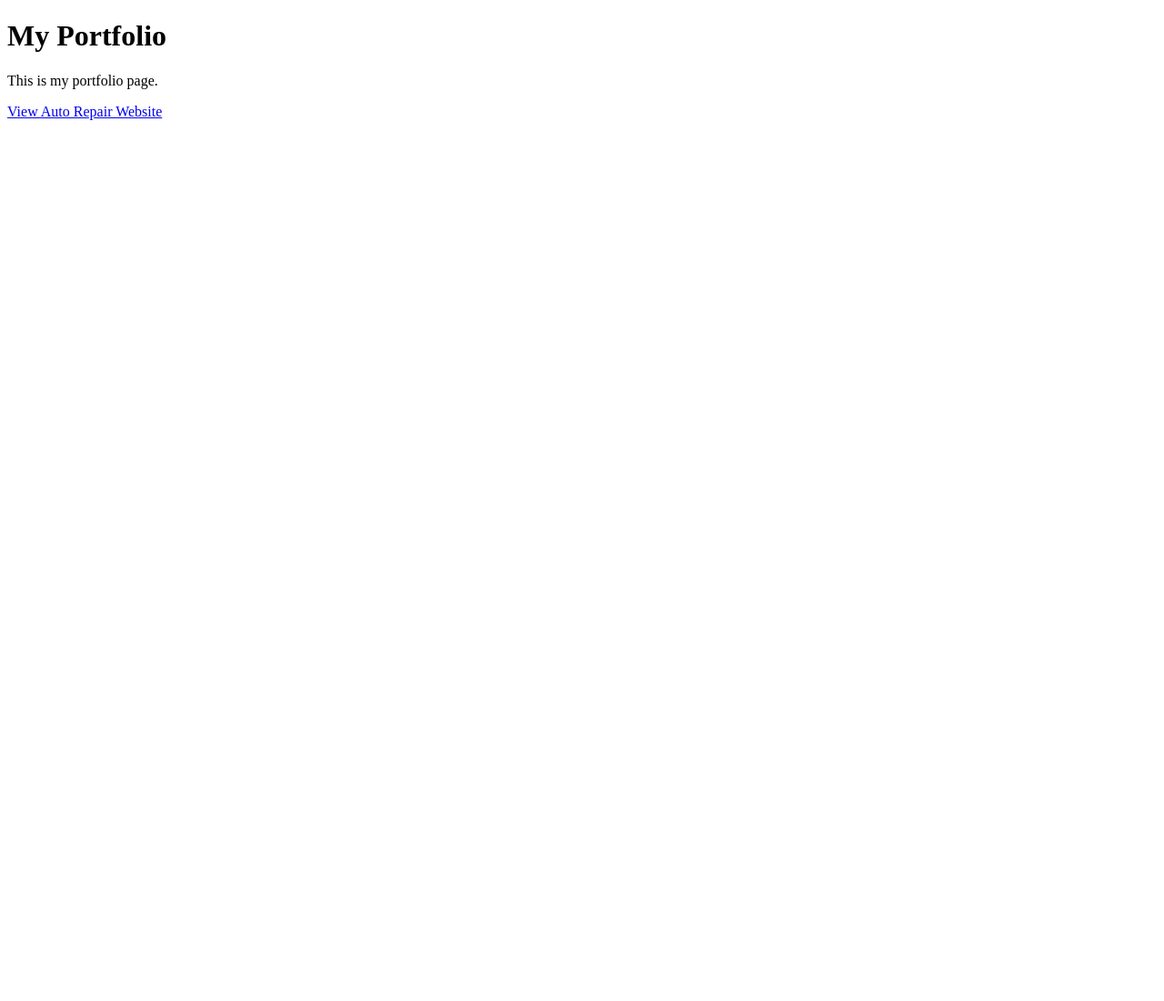
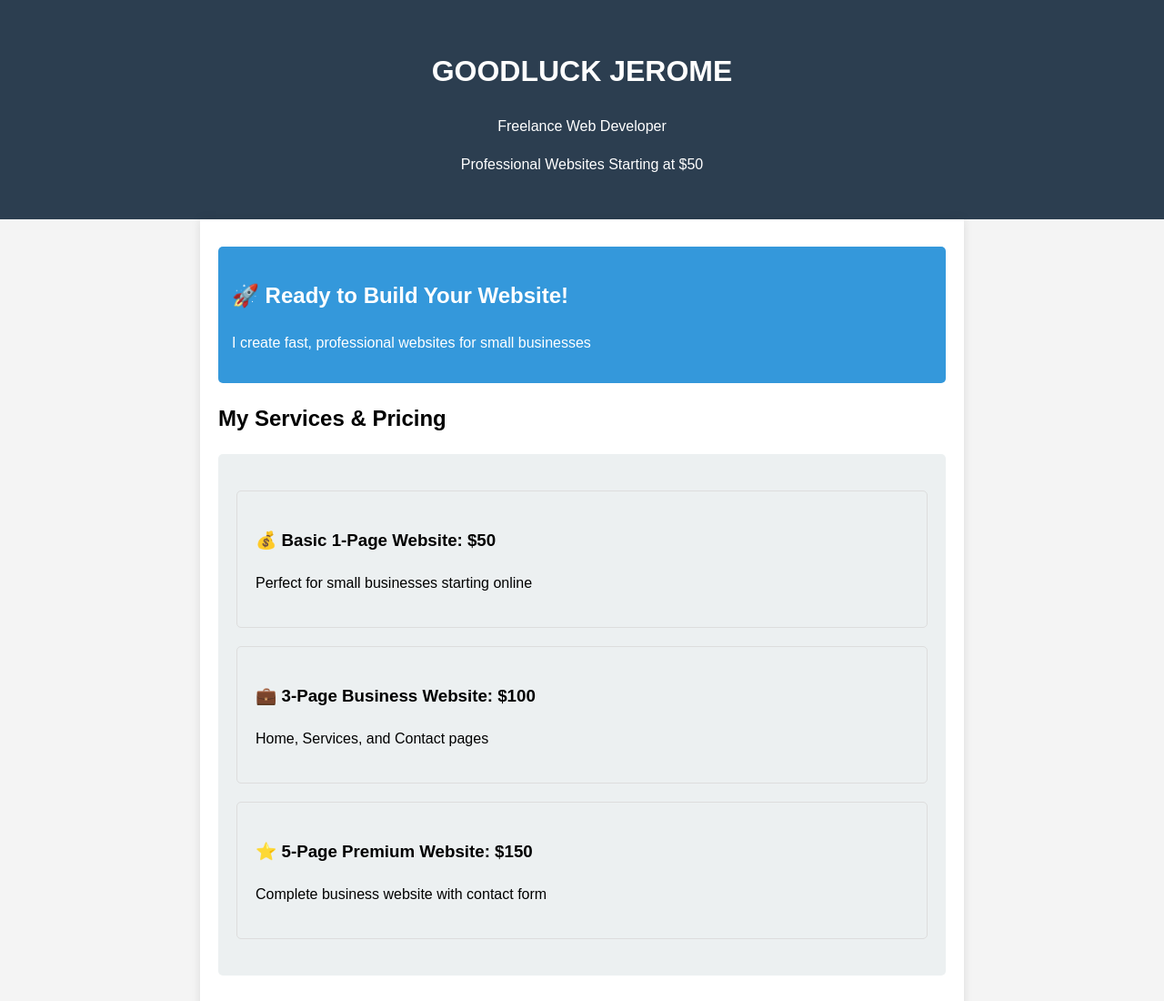
Before and after one commit to Smartest12/smartest-auto-repair, a plain HTML site: page portfolio.html in a window 1280 px wide. Shown: the top 1100 px of the page at 91% size. Before the commit the page ends 800 px from the top, so only its background shows below. Drawn offline with Linux system fonts and the light colour scheme.

Commit message:
Add professional portfolio with contact information
Create complete portfolio page with services, pricing, work examples, and contact details for Goodluck Jerome - Web Developer

```diff
--- a/portfolio.html
+++ b/portfolio.html
@@ -1,11 +1,129 @@
 <!DOCTYPE html>
 <html>
 <head>
-    <title>Portfolio - Web Developer</title>
+    <title>Goodluck Jerome - Web Developer</title>
+    <style>
+        body {
+            font-family: Arial, sans-serif;
+            margin: 0;
+            padding: 0;
+            line-height: 1.6;
+            background: #f4f4f4;
+        }
+        header {
+            background: #2c3e50;
+            color: white;
+            padding: 2rem;
+            text-align: center;
+        }
+        .container {
+            max-width: 800px;
+            margin: 0 auto;
+            padding: 20px;
+            background: white;
+            box-shadow: 0 0 10px rgba(0,0,0,0.1);
+        }
+        .project {
+            border: 1px solid #ddd;
+            padding: 20px;
+            margin: 20px 0;
+            border-radius: 5px;
+        }
+        .cta {
+            background: #e74c3c;
+            color: white;
+            padding: 12px 25px;
+            text-decoration: none;
+            border-radius: 5px;
+            display: inline-block;
+            margin: 10px 0;
+            font-weight: bold;
+        }
+        .pricing {
+            background: #ecf0f1;
+            padding: 20px;
+            border-radius: 5px;
+            margin: 20px 0;
+        }
+        .service {
+            background: #3498db;
+            color: white;
+            padding: 15px;
+            margin: 10px 0;
+            border-radius: 5px;
+        }
+        .contact-info {
+            background: #2ecc71;
+            color: white;
+            padding: 15px;
+            border-radius: 5px;
+            margin: 15px 0;
+        }
+    </style>
 </head>
 <body>
-    <h1>My Portfolio</h1>
-    <p>This is my portfolio page.</p>
-    <a href="index.html">View Auto Repair Website</a>
+    <header>
+        <h1>GOODLUCK JEROME</h1>
+        <p>Freelance Web Developer</p>
+        <p>Professional Websites Starting at $50</p>
+    </header>
+
+    <div class="container">
+        <div class="service">
+            <h2>🚀 Ready to Build Your Website!</h2>
+            <p>I create fast, professional websites for small businesses</p>
+        </div>
+
+        <h2>My Services & Pricing</h2>
+        <div class="pricing">
+            <div class="project">
+                <h3>💰 Basic 1-Page Website: $50</h3>
+                <p>Perfect for small businesses starting online</p>
+            </div>
+
+            <div class="project">
+                <h3>💼 3-Page Business Website: $100</h3>
+                <p>Home, Services, and Contact pages</p>
+            </div>
+
+            <div class="project">
+                <h3>⭐ 5-Page Premium Website: $150</h3>
+                <p>Complete business website with contact form</p>
+            </div>
+        </div>
+
+        <h2>My Work Examples</h2>
+
+        <div class="project">
+            <h3>🔧 Smartest Auto Repair Website</h3>
+            <p>Professional auto repair business website with service listings</p>
+            <a href="index.html" class="cta">View Live Website</a>
+        </div>
+
+        <div class="project">
+            <h3>📈 More Examples Coming Soon!</h3>
+            <p>I'm building more sample websites to show different business types</p>
+        </div>
+
+        <h2>✅ How It Works</h2>
+        <ol>
+            <li><strong>You tell me</strong> what kind of website you need</li>
+            <li><strong>I build it</strong> in 2-3 days</li>
+            <li><strong>You get</strong> all the source code files</li>
+            <li><strong>I help you</strong> get it online</li>
+        </ol>
+
+        <div class="contact-info">
+            <h2>📞 Contact Me Today!</h2>
+            <p>📧 Email: <strong>goodluckjherom@gmail.com</strong></p>
+            <p>📱 Phone/WhatsApp: <strong>09033837992</strong></p>
+            <p>📍 Available for projects worldwide</p>
+        </div>
+
+        <a href="mailto:goodluckjherom@gmail.com" class="cta">📧 Get Your Free Quote Now!</a>
+        <a href="https://wa.me/2349033837992" class="cta">💬 Message me on WhatsApp</a>
+        <br>
+        <a href="index.html" class="cta">🔧 View Auto Repair Example</a>
+    </div>
 </body>
 </html>
```
